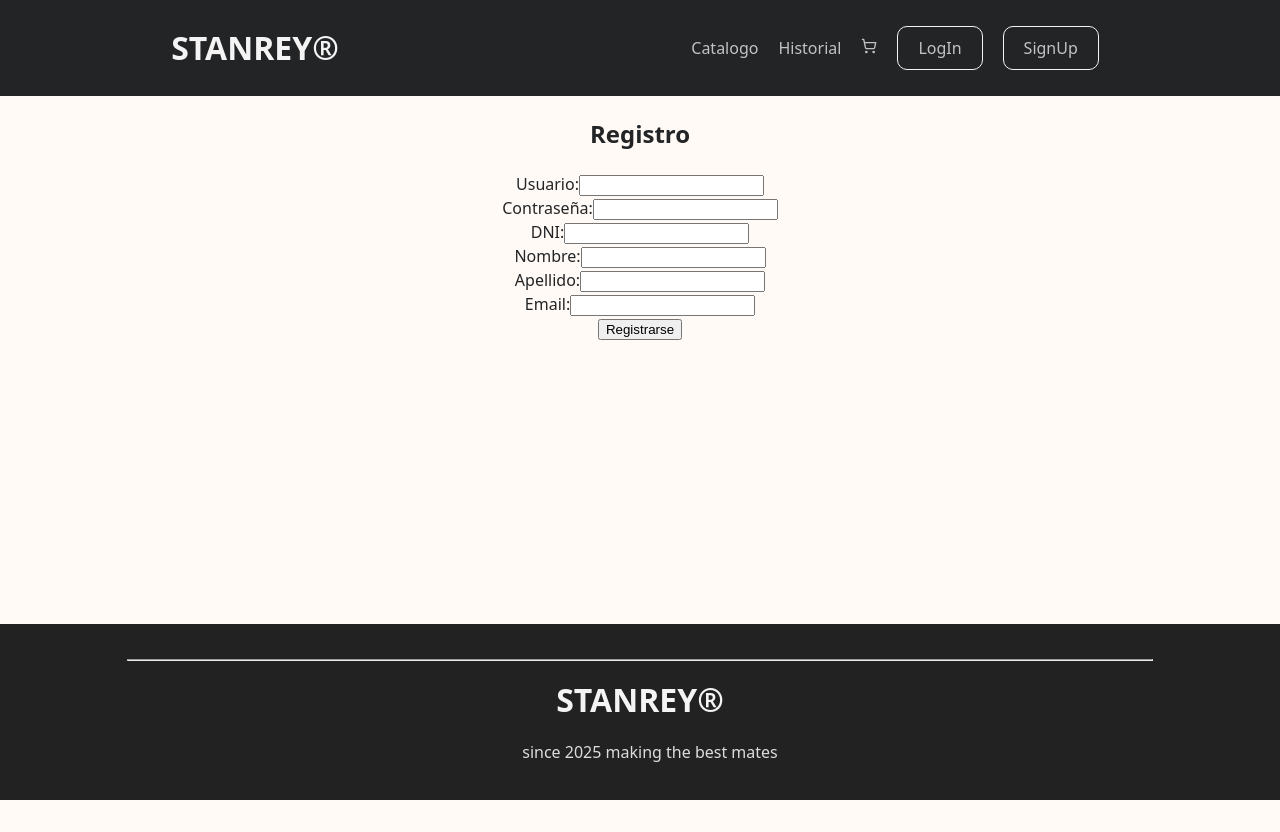
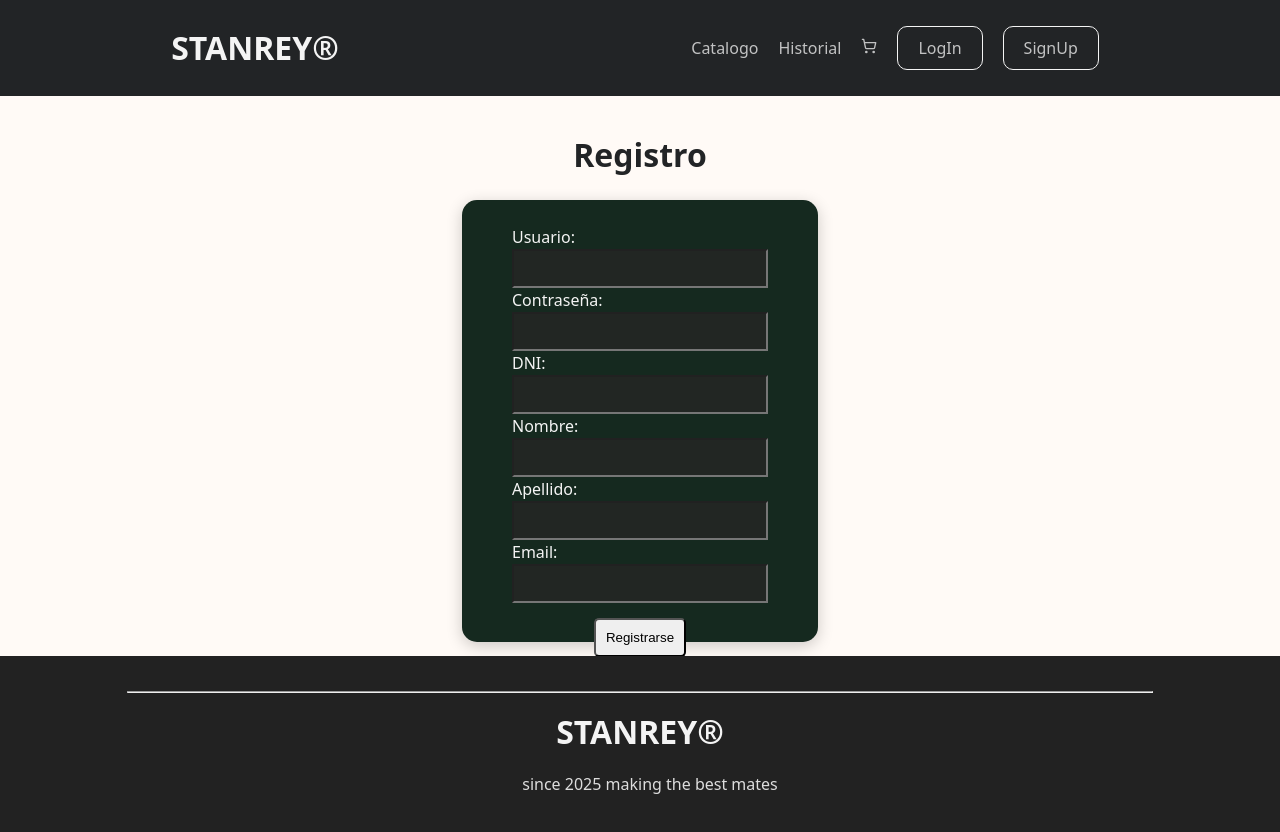
Before and after one commit to micaw21/ISII_25TC_Grupo4, a React (Vite) app in the folder frontend/: page /signup in a window 1280 px wide. Before the commit the page ends 800 px from the top, so only its background shows below. Built offline with nearby package versions, Linux system fonts and the light colour scheme.

Commit message:
Fix frontend cliente Fix front signup Fix front carrito

```diff
--- a/frontend/src/index.css
+++ b/frontend/src/index.css
@@ -138,7 +138,7 @@ body {
     box-shadow: 0 4px 16px #00000033;
 
     h1 {
-      margin-bottom: 0;
+      margin-bottom: 50px;
     }
 
     p {
--- a/frontend/src/pages/Carrito.jsx
+++ b/frontend/src/pages/Carrito.jsx
@@ -1,6 +1,7 @@
-import { useState, useEffect, useContext } from 'react';
+import { useContext, useEffect, useState } from 'react';
+import api from '../api/api';
 import { AuthContext } from '../context/AuthContext';
-import api from '../api/api';
+import '../styles/Carrito.css';
 
 export const Carrito = () => {
     const { user, isAuthenticated } = useContext(AuthContext);
--- a/frontend/src/pages/Signup.jsx
+++ b/frontend/src/pages/Signup.jsx
@@ -1,6 +1,7 @@
 import { useState } from 'react';
 import { useNavigate } from 'react-router-dom';
 import api from '../api/api';
+import '../styles/Signup.css';
 
 export const Signup = () => {
     const navigate = useNavigate();
@@ -54,30 +55,30 @@ export const Signup = () => {
     };
 
     return (
-        <div>
-            <h2>Registro</h2>
+        <div className='signup'>
+            <h1>Registro</h1>
             <form onSubmit={handleSubmit}>
-                <div>
+                <div className='form-group'>
                     <label>Usuario:</label>
                     <input type="text" name="usuario" value={formData.usuario} onChange={handleChange} required />
                 </div>
-                <div>
+                <div className='form-group'>
                     <label>Contraseña:</label>
                     <input type="password" name="password" value={formData.password} onChange={handleChange} required />
                 </div>
-                <div>
+                <div className='form-group'>
                     <label>DNI:</label>
                     <input type="text" name="dni" value={formData.persona.dni} onChange={handleChange} required />
                 </div>
-                <div>
+                <div className='form-group'>
                     <label>Nombre:</label>
                     <input type="text" name="nombre" value={formData.persona.nombre} onChange={handleChange} required />
                 </div>
-                <div>
+                <div className='form-group'>
                     <label>Apellido:</label>
                     <input type="text" name="apellido" value={formData.persona.apellido} onChange={handleChange} required />
                 </div>
-                <div>
+                <div className='form-group'>
                     <label>Email:</label>
                     <input type="email" name="email" value={formData.persona.email} onChange={handleChange} required />
                 </div>
--- /dev/null
+++ b/frontend/src/styles/Carrito.css
@@ -0,0 +1,19 @@
+.carrito {
+    width: 100%;
+    display: flex;
+    flex-direction: column;
+    align-items: center;
+    justify-content: center;
+
+    .lista-productos {
+        width: 60%;
+        display: flex;
+        flex-direction: column;
+        align-items: center;
+        justify-content: center;
+
+        .item-carrito {
+            width: 100%;
+        }
+    }
+}
--- /dev/null
+++ b/frontend/src/styles/SignUp.css
@@ -0,0 +1,36 @@
+.signup {
+    height: 70%;
+    display: flex;
+    flex-direction: column;
+    align-items: center;
+    justify-content: center;
+
+    form {
+      align-content: center;
+      height: 70%;
+      width: 20%;
+      padding: 25px 50px;
+      color: #f4f4f4;
+      background-color: #15291f;
+      border-radius: 15px;
+      box-shadow: 0 4px 16px #00000033;
+
+      .form-group {
+        display: flex;
+        flex-direction: column;
+        text-align: start;
+
+        input {
+          padding: 10px;
+          background-color: #222623;
+        }
+      }
+
+      button {
+        margin: 15px;
+        padding: 10px;
+        border-radius: 5px;
+        cursor: pointer;
+      }
+    }
+  }
```
